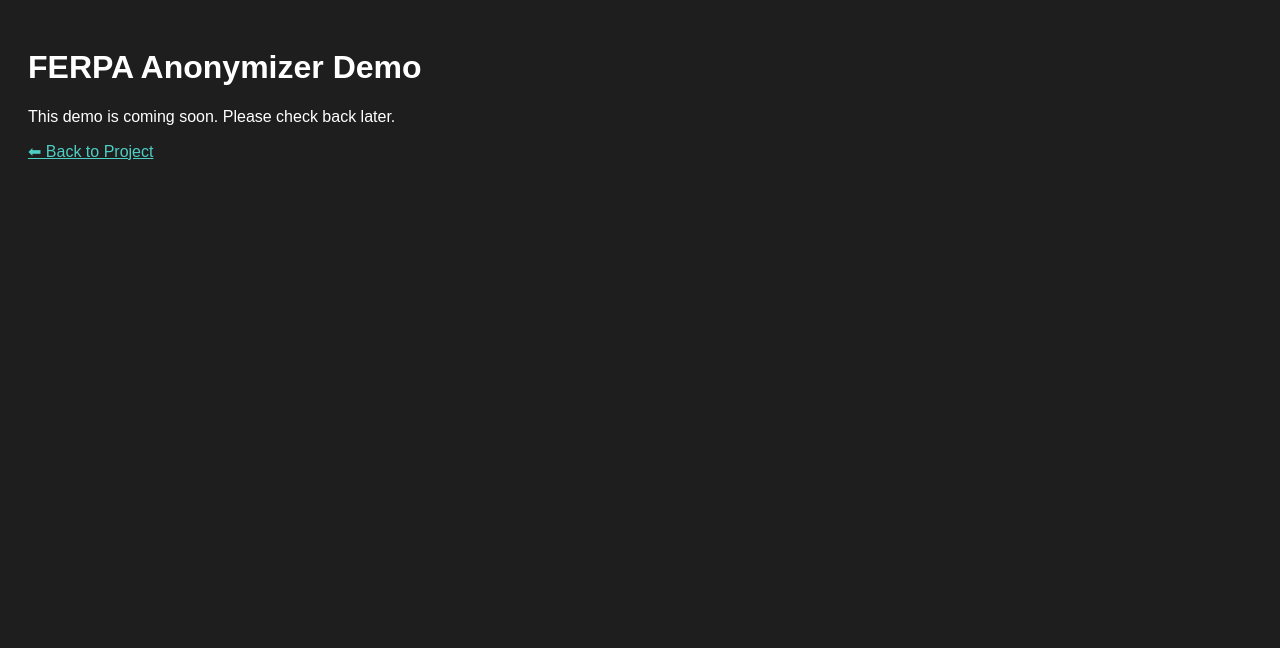
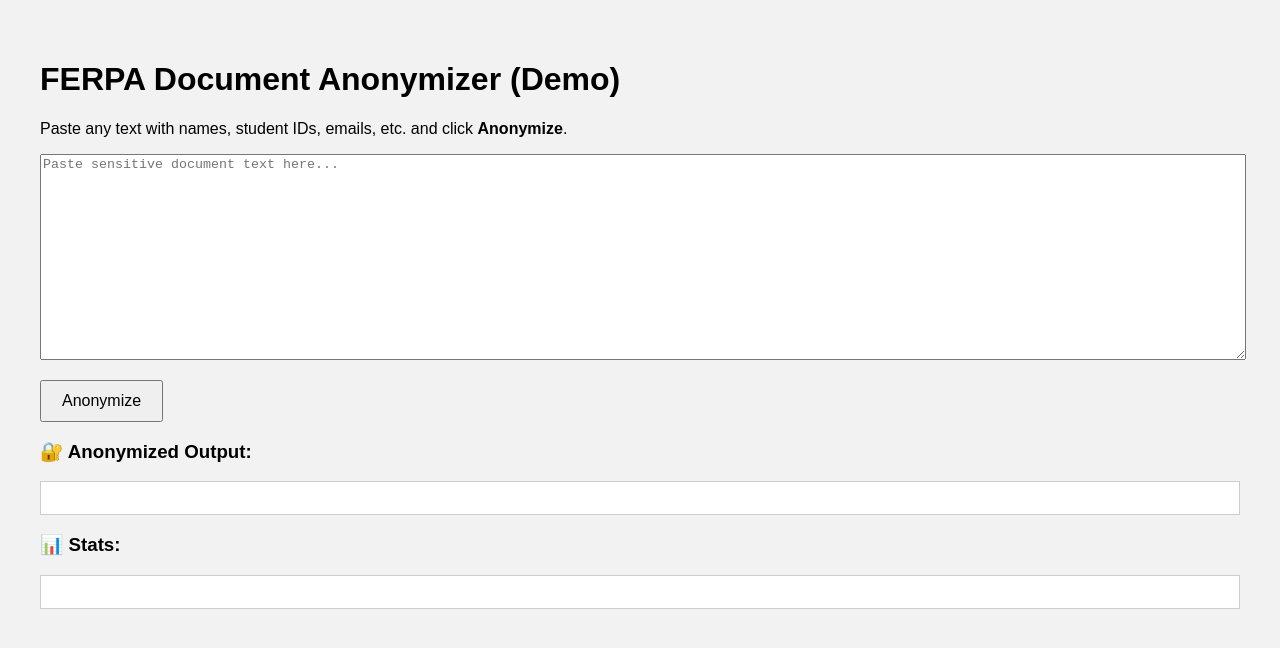
Before and after one commit to ewiges3317/ai-data-portfolio, a plain HTML site: page ferpa-anonymizer/ferpa-anonymizer/demo.html in a window 1280 px wide. Drawn offline with Linux system fonts and the light colour scheme.

Commit message:
Replace demo.html with working FERPA anonymizer front-end

```diff
--- a/ferpa-anonymizer/ferpa-anonymizer/demo.html
+++ b/ferpa-anonymizer/ferpa-anonymizer/demo.html
@@ -1,12 +1,45 @@
 <!DOCTYPE html>
-<html>
+<html lang="en">
 <head>
-  <meta charset="UTF-8">
-  <title>Demo - FERPA Anonymizer</title>
+  <meta charset="UTF-8" />
+  <meta name="viewport" content="width=device-width, initial-scale=1.0"/>
+  <title>FERPA Anonymizer Demo</title>
+  <style>
+    body { font-family: Arial; padding: 2rem; background: #f2f2f2; }
+    textarea { width: 100%; height: 200px; margin-bottom: 1rem; }
+    button { padding: 10px 20px; font-size: 1rem; }
+    pre { background: #fff; padding: 1rem; border: 1px solid #ccc; overflow-x: auto; }
+  </style>
 </head>
-<body style="background:#1e1e1e; color:white; font-family:Arial,sans-serif; padding:20px;">
-  <h1>FERPA Anonymizer Demo</h1>
-  <p>This demo is coming soon. Please check back later.</p>
-  <a href="index.html" style="color:#4ecdc4;">⬅ Back to Project</a>
+<body>
+  <h1>FERPA Document Anonymizer (Demo)</h1>
+  <p>Paste any text with names, student IDs, emails, etc. and click <b>Anonymize</b>.</p>
+  <textarea id="inputText" placeholder="Paste sensitive document text here..."></textarea>
+  <br />
+  <button onclick="anonymize()">Anonymize</button>
+  <h3>🔐 Anonymized Output:</h3>
+  <pre id="outputText"></pre>
+  <h3>📊 Stats:</h3>
+  <pre id="stats"></pre>
+
+  <script>
+    async function anonymize() {
+      const text = document.getElementById("inputText").value;
+      const res = await fetch("/anonymize", {
+        method: "POST",
+        headers: { "Content-Type": "application/json" },
+        body: JSON.stringify({ text })
+      });
+
+      if (!res.ok) {
+        document.getElementById("outputText").textContent = "❌ Error: " + res.statusText;
+        return;
+      }
+
+      const data = await res.json();
+      document.getElementById("outputText").textContent = data.anonymized;
+      document.getElementById("stats").textContent = JSON.stringify(data.stats, null, 2);
+    }
+  </script>
 </body>
 </html>
```
